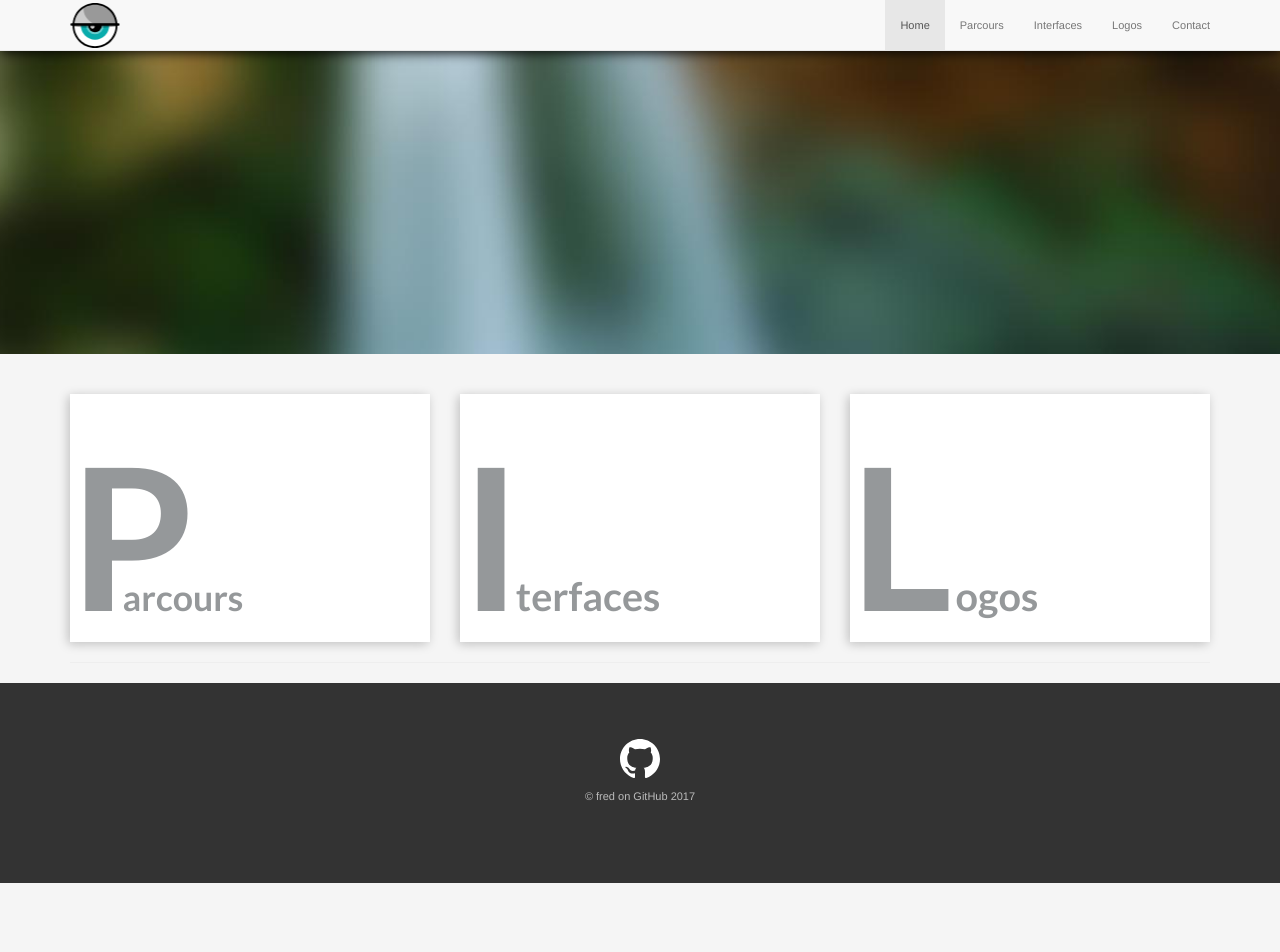
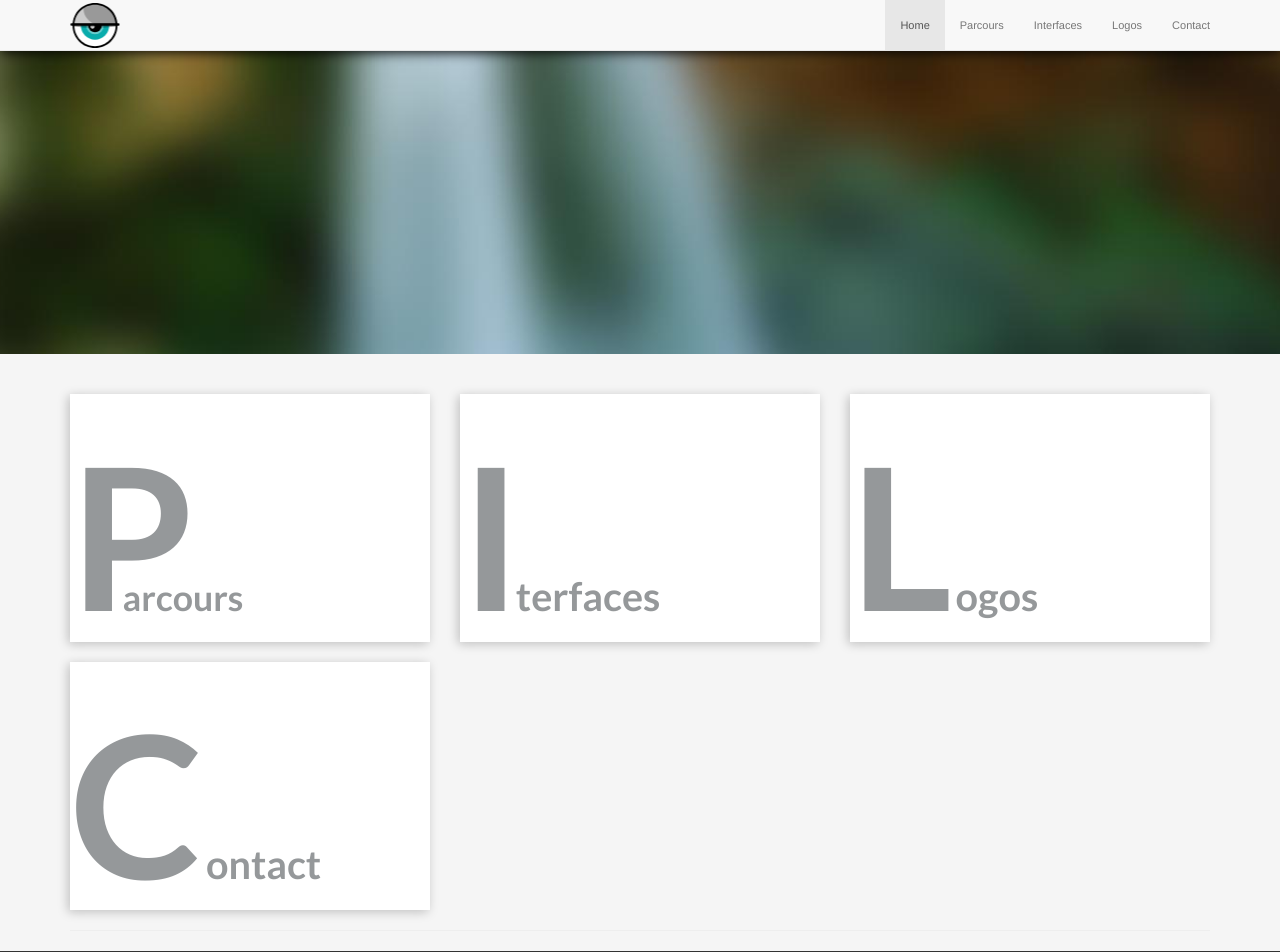
Before and after one commit to fredbauret/fredbauret.github.io, a plain HTML site: page index.html in a window 1280 px wide. Shown: the top 952 px of the page. Before the commit the page ends 883 px from the top, so only its background shows below. Drawn offline with nearby package versions, Linux system fonts and the light colour scheme; a web font is replaced by a local one.

Commit message:
Update index.html

```diff
--- a/index.html
+++ b/index.html
@@ -204,6 +204,9 @@
         <div class="col-md-4">
         <a href="logos.html" class="btf logos"><div>L<span>ogos</span></div></a>
         </div>
+	<div class="col-md-4">
+        <a href="contact.html" class="btf logos"><div>C<span>ontact</span></div></a>
+        </div>
 <!--
         <div class="col-md-4">
             <a href="perso.html" class="btf perso"><div><img src="img/img-01.jpg"></div></a>
```
